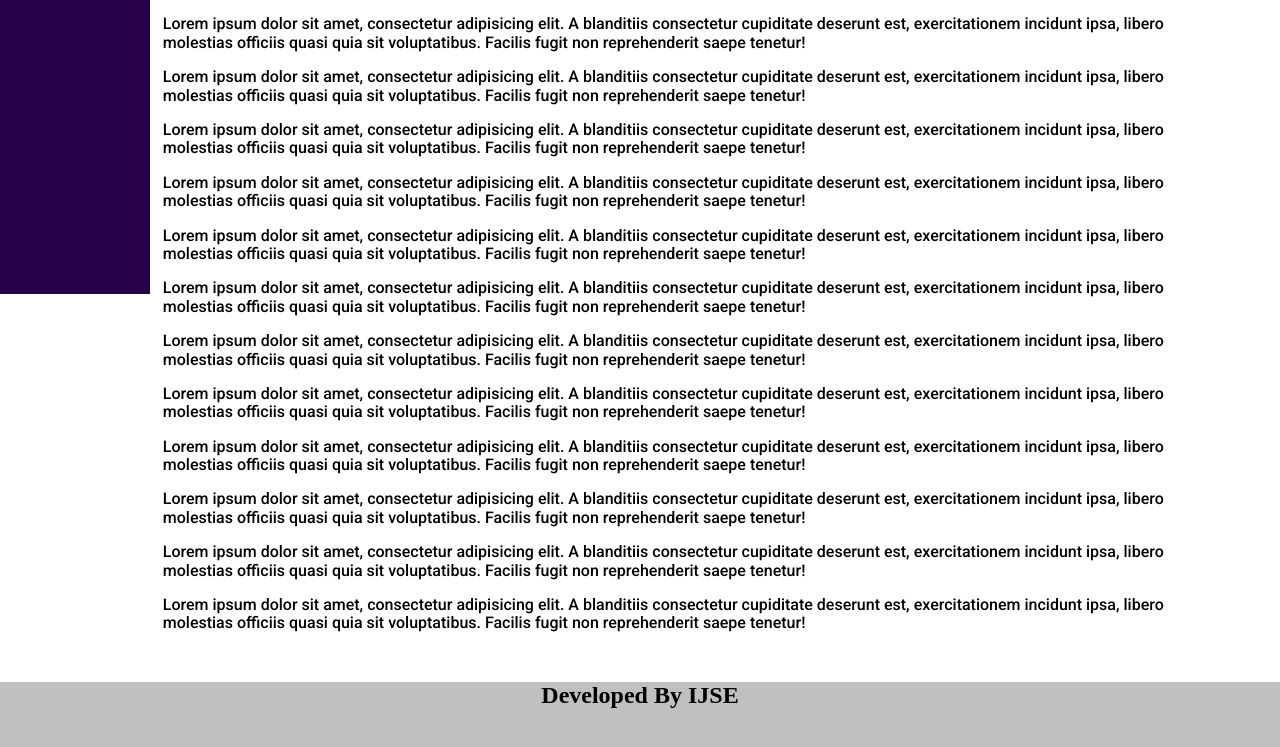
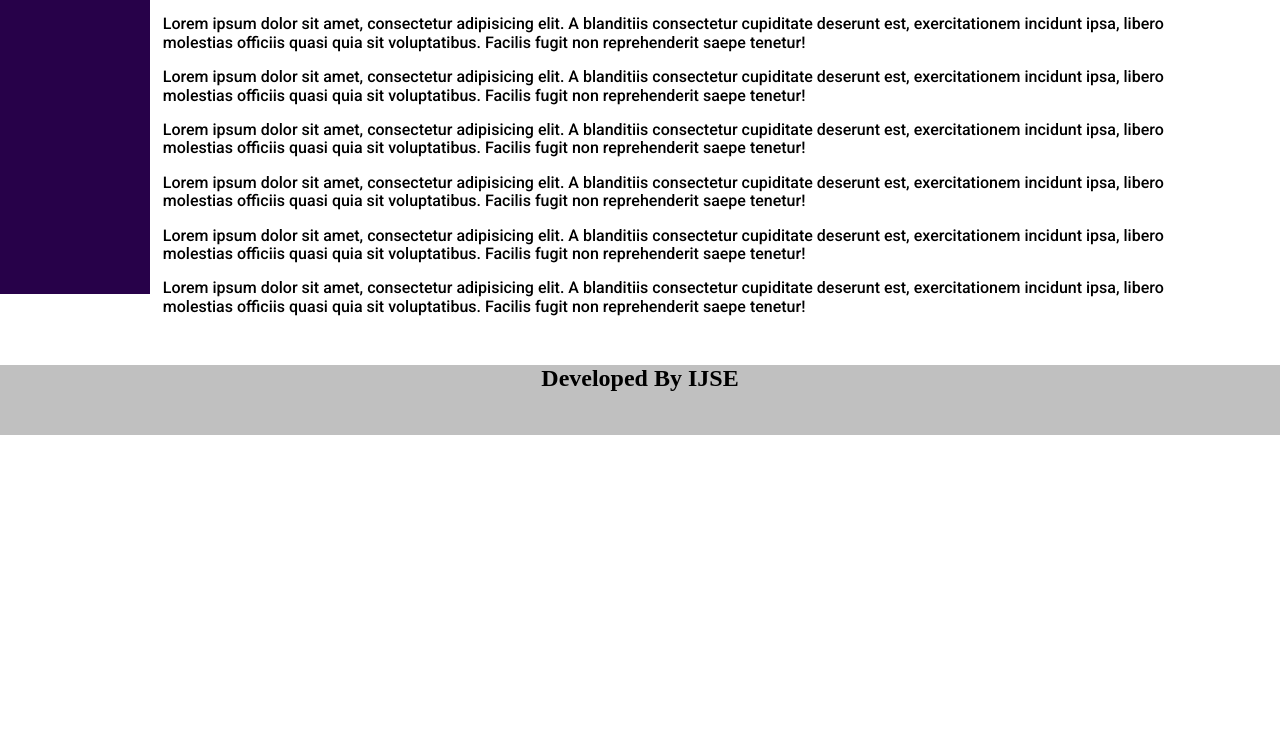
Before and after one commit to Danidu65/Project_01, a plain HTML site: page 01_HTML/project_02/project_02.html in a window 1280 px wide. Shown: the part 563-1310 px from the top of the page. After the commit the page ends 998 px from the top, so only its background shows below. Drawn offline with Linux system fonts and the light colour scheme.

Commit message:
update project 2

```diff
--- a/01_HTML/project_02/project_02.html
+++ b/01_HTML/project_02/project_02.html
@@ -50,7 +50,7 @@
             A blanditiis consectetur cupiditate deserunt est, exercitationem incidunt ipsa, libero molestias officiis quasi quia sit voluptatibus.
             Facilis fugit non reprehenderit saepe tenetur!</p>
 
-        <p>Lorem ipsum dolor sit amet, consectetur adipisicing elit.
+    <p>Lorem ipsum dolor sit amet, consectetur adipisicing elit.
             A blanditiis consectetur cupiditate deserunt est, exercitationem incidunt ipsa, libero molestias officiis quasi quia sit voluptatibus.
             Facilis fugit non reprehenderit saepe tenetur!</p>
 
@@ -58,31 +58,7 @@
             A blanditiis consectetur cupiditate deserunt est, exercitationem incidunt ipsa, libero molestias officiis quasi quia sit voluptatibus.
             Facilis fugit non reprehenderit saepe tenetur!</p>
 
-        <p>Lorem ipsum dolor sit amet, consectetur adipisicing elit.
-            A blanditiis consectetur cupiditate deserunt est, exercitationem incidunt ipsa, libero molestias officiis quasi quia sit voluptatibus.
-            Facilis fugit non reprehenderit saepe tenetur!</p>
-
-        <p>Lorem ipsum dolor sit amet, consectetur adipisicing elit.
-            A blanditiis consectetur cupiditate deserunt est, exercitationem incidunt ipsa, libero molestias officiis quasi quia sit voluptatibus.
-            Facilis fugit non reprehenderit saepe tenetur!</p>
-
-        <p>Lorem ipsum dolor sit amet, consectetur adipisicing elit.
-            A blanditiis consectetur cupiditate deserunt est, exercitationem incidunt ipsa, libero molestias officiis quasi quia sit voluptatibus.
-            Facilis fugit non reprehenderit saepe tenetur!</p>
-
-        <p>Lorem ipsum dolor sit amet, consectetur adipisicing elit.
-            A blanditiis consectetur cupiditate deserunt est, exercitationem incidunt ipsa, libero molestias officiis quasi quia sit voluptatibus.
-            Facilis fugit non reprehenderit saepe tenetur!</p>
-
-        <p>Lorem ipsum dolor sit amet, consectetur adipisicing elit.
-            A blanditiis consectetur cupiditate deserunt est, exercitationem incidunt ipsa, libero molestias officiis quasi quia sit voluptatibus.
-            Facilis fugit non reprehenderit saepe tenetur!</p>
-
-        <p>Lorem ipsum dolor sit amet, consectetur adipisicing elit.
-            A blanditiis consectetur cupiditate deserunt est, exercitationem incidunt ipsa, libero molestias officiis quasi quia sit voluptatibus.
-            Facilis fugit non reprehenderit saepe tenetur!</p>
-
-        <p>Lorem ipsum dolor sit amet, consectetur adipisicing elit.
+    <p>Lorem ipsum dolor sit amet, consectetur adipisicing elit.
             A blanditiis consectetur cupiditate deserunt est, exercitationem incidunt ipsa, libero molestias officiis quasi quia sit voluptatibus.
             Facilis fugit non reprehenderit saepe tenetur!</p>
 
```
